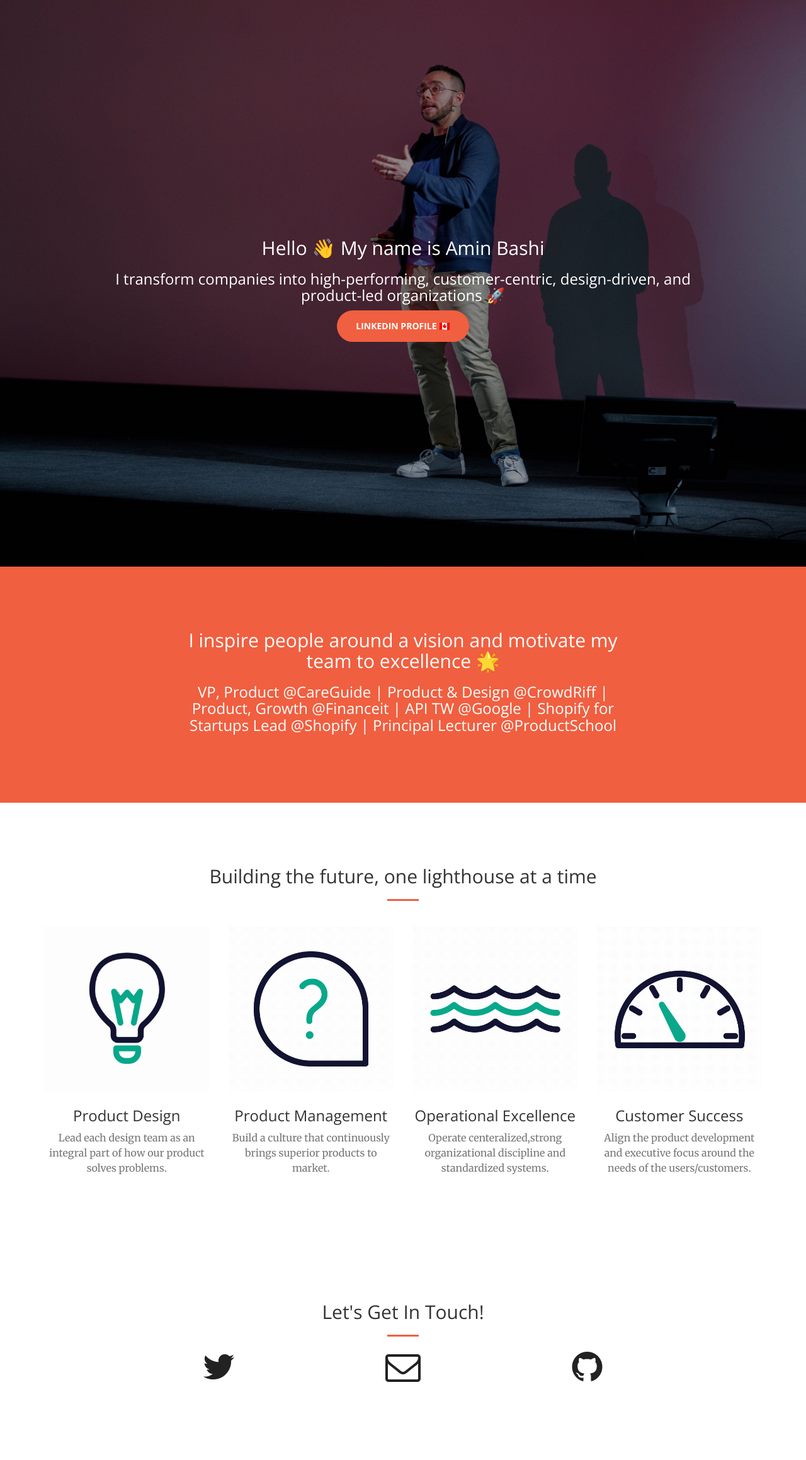
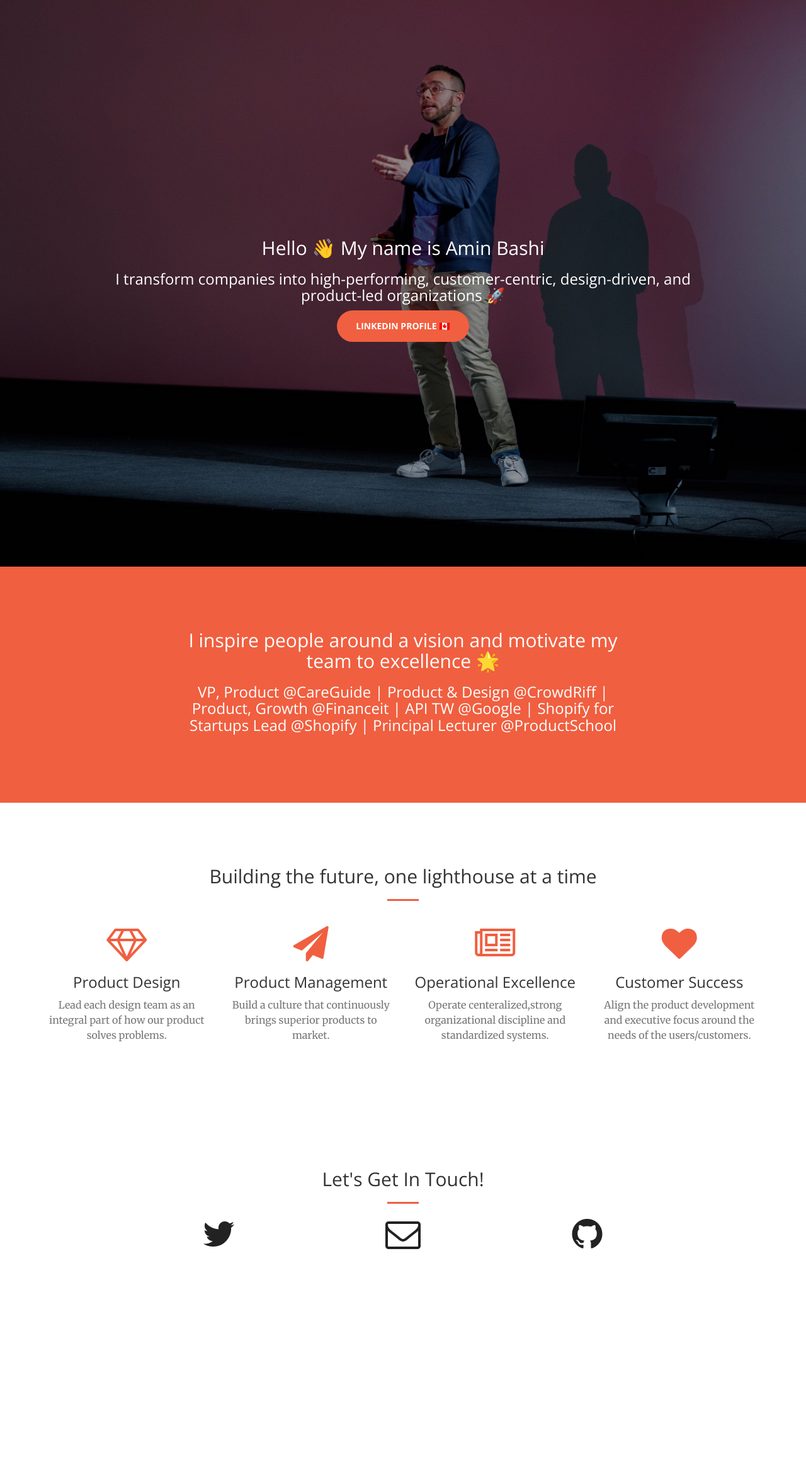
Before and after one commit to syde15/syde15.github.io, a Jekyll site: the page built from index.html, in a window 1280 px wide. Shown: the whole page at 63% size. Built offline with Jekyll 4.4.1, drawn with Linux system fonts in a browser that asks for light colours; after the commit the page ends 2108 px from its top, so only the background shows below that.

Commit message:
reverted it back to old icons

```diff
--- a/_includes/services.html
+++ b/_includes/services.html
@@ -11,28 +11,28 @@
         <div class="row">
             <div class="col-lg-3 col-md-6 text-center">
                 <div class="service-box">
-                    <i class="fa fa-4x wow bounceIn text-primary"><img src="img/portfolio/1.gif" class="img-responsive" alt=""></i>
+                    <i class="fa fa-4x fa-diamond wow bounceIn text-primary"></i>
                     <h3>Product Design</h3>
                     <p class="text-muted">Lead each design team as an integral part of how our product solves problems.</p>
                 </div>
             </div>
             <div class="col-lg-3 col-md-6 text-center">
                 <div class="service-box">
-                    <i class="fa fa-4x wow bounceIn text-primary" data-wow-delay=".1s"><img src="img/portfolio/2.gif" class="img-responsive" alt=""></i>
+                    <i class="fa fa-4x fa-paper-plane wow bounceIn text-primary" data-wow-delay=".1s"></i>
                     <h3>Product Management</h3>
                     <p class="text-muted">Build a culture that continuously brings superior products to market.</p>
                 </div>
             </div>
             <div class="col-lg-3 col-md-6 text-center">
                 <div class="service-box">
-                    <i class="fa fa-4x wow bounceIn text-primary" data-wow-delay=".2s"><img src="img/portfolio/3.gif" class="img-responsive" alt=""></i>
+                    <i class="fa fa-4x fa-newspaper-o wow bounceIn text-primary" data-wow-delay=".2s"></i>
                     <h3>Operational Excellence</h3>
                     <p class="text-muted">Operate centeralized,strong organizational discipline and standardized systems.</p>
                 </div>
             </div>
             <div class="col-lg-3 col-md-6 text-center">
                 <div class="service-box">
-                    <i class="fa fa-4x wow bounceIn text-primary" data-wow-delay=".3s"><img src="img/portfolio/4.gif" class="img-responsive" alt=""></i>
+                    <i class="fa fa-4x fa-heart wow bounceIn text-primary" data-wow-delay=".3s"></i>
                     <h3>Customer Success</h3>
                     <p class="text-muted">Align the product development and executive focus around the needs of the users/customers.</p>
                 </div>
```
